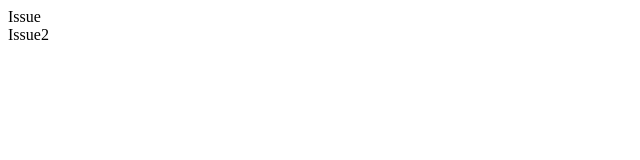
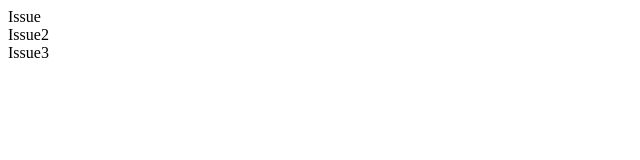
Before and after one commit to infizaPRTest/GD4PROJECT, a plain HTML site: page index.html in a window 1280 px wide. Shown: the full height of the page, 0-640 px from the left. Drawn offline with Linux system fonts and the light colour scheme.

Commit message:
mergetest3

```diff
--- a/index.html
+++ b/index.html
@@ -8,5 +8,6 @@
   <body>
     <div>Issue</div>
     <div>Issue2</div>
+    <div>Issue3</div>
   </body>
 </html>
```
